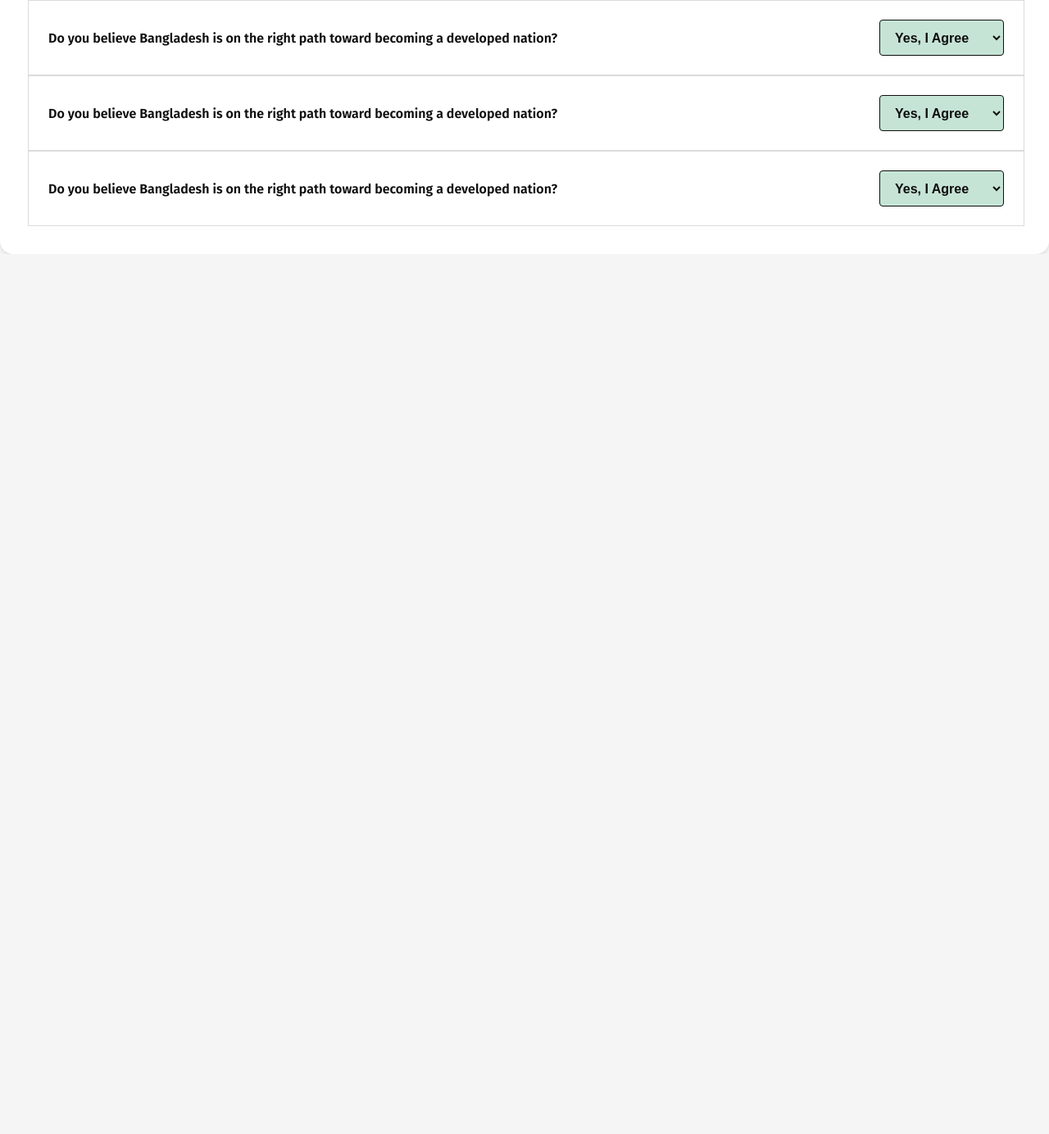
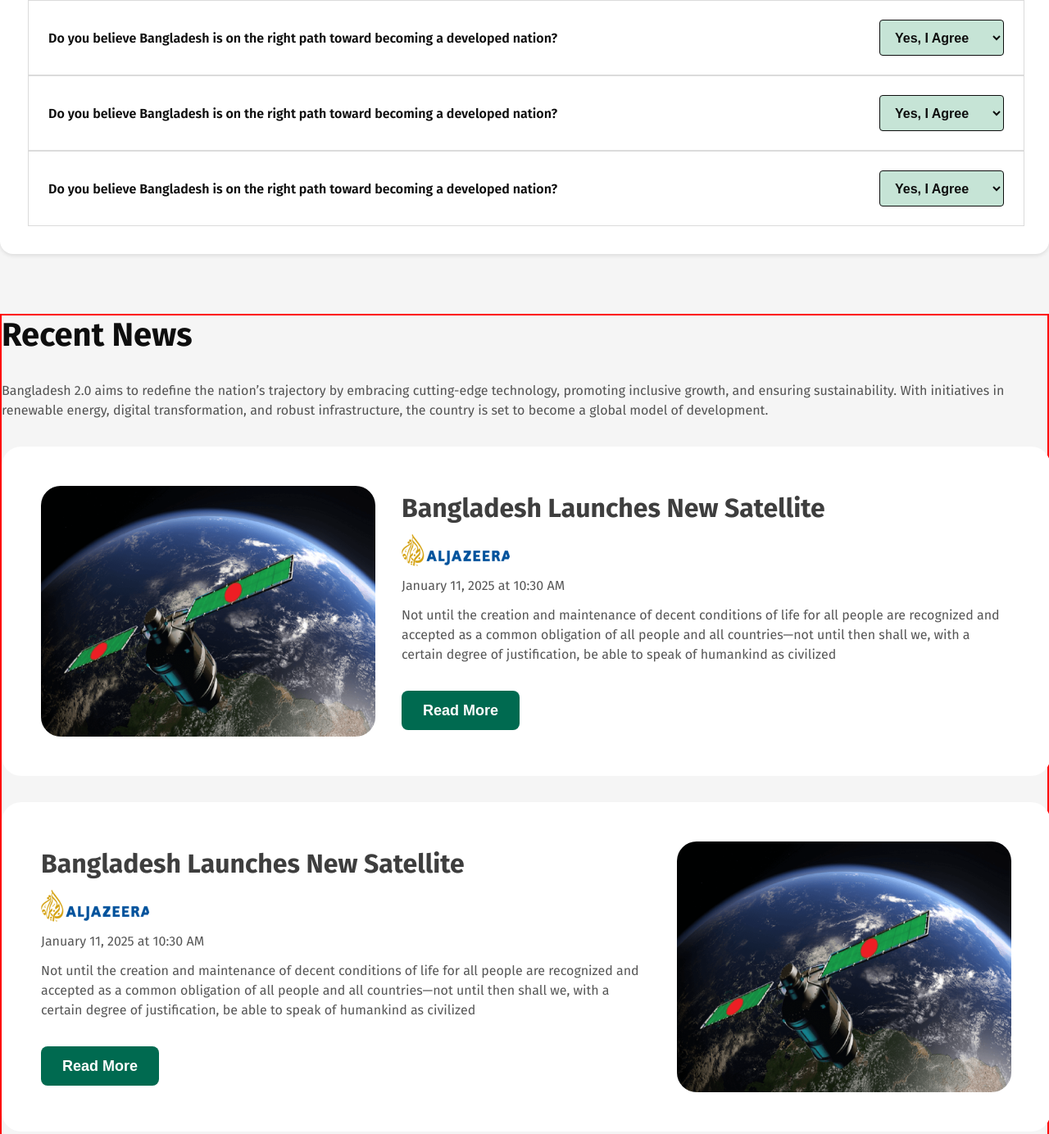
Before and after one commit to sourav-cse-dev/bangladesh, a plain HTML site: page index.html in a window 1280 px wide. Shown: the part 2187-3571 px from the top of the page at 82% size. Before the commit the page ends 2497 px from the top, so only its background shows below. Drawn offline with Linux system fonts and the light colour scheme.

Commit message:
news section completed

```diff
--- a/index.html
+++ b/index.html
@@ -146,6 +146,57 @@
         </div>
       </section>
       <!-- opinion section ends here -->
+
+      <!-- news section starts here -->
+      <section class="news-container">
+        <h5>Recent News</h5>
+        <p>
+          Bangladesh 2.0 aims to redefine the nation’s trajectory by embracing cutting-edge technology, promoting inclusive growth, and ensuring sustainability. With initiatives in renewable energy, digital transformation, and robust infrastructure,
+          the country is set to become a global model of development.
+        </p>
+        <div class="news-card">
+          <img src="./assets/satelite.png" alt="Satelite Image" />
+          <div class="news-card-content">
+            <h6>Bangladesh Launches New Satellite</h6>
+            <img src="./assets/al-jazeera.png" alt="Al-Jazeera" />
+            <time datetime="2025-01-11T10:30:00">January 11, 2025 at 10:30 AM</time>
+            <p>
+              Not until the creation and maintenance of decent conditions of life for all people are recognized and accepted as a common obligation of all people and all countries—not until then shall we, with a certain degree of justification, be
+              able to speak of humankind as civilized
+            </p>
+            <button>Read More</button>
+          </div>
+        </div>
+
+        <div class="news-card">
+          <div class="news-card-content">
+            <h6>Bangladesh Launches New Satellite</h6>
+            <img src="./assets/al-jazeera.png" alt="Al-Jazeera" />
+            <time datetime="2025-01-11T10:30:00">January 11, 2025 at 10:30 AM</time>
+            <p>
+              Not until the creation and maintenance of decent conditions of life for all people are recognized and accepted as a common obligation of all people and all countries—not until then shall we, with a certain degree of justification, be
+              able to speak of humankind as civilized
+            </p>
+            <button>Read More</button>
+          </div>
+          <img src="./assets/satelite.png" alt="Satelite Image" />
+        </div>
+
+        <div class="news-card">
+          <img src="./assets/satelite.png" alt="Satelite Image" />
+          <div class="news-card-content">
+            <h6>Bangladesh Launches New Satellite</h6>
+            <img src="./assets/al-jazeera.png" alt="Al-Jazeera" />
+            <time datetime="2025-01-11T10:30:00">January 11, 2025 at 10:30 AM</time>
+            <p>
+              Not until the creation and maintenance of decent conditions of life for all people are recognized and accepted as a common obligation of all people and all countries—not until then shall we, with a certain degree of justification, be
+              able to speak of humankind as civilized
+            </p>
+            <button>Read More</button>
+          </div>
+        </div>
+      </section>
+      <!-- news section ends here -->
     </main>
   </body>
 </html>
--- a/style.css
+++ b/style.css
@@ -523,3 +523,121 @@ header img {
   cursor: pointer;
 }
 /* opinion section ends here */
+
+/* news section styles starts here */
+.news-container {
+  border: 2px solid red;
+  width: 1280px;
+  height: 1406px;
+  margin: 0 auto;
+  margin-top: 80px;
+  display: flex;
+  flex-direction: column;
+  justify-content: flex-start;
+  align-items: flex-start;
+  gap: 32px;
+  padding: 0px;
+}
+
+.news-container h5 {
+  color: rgb(14, 14, 14);
+  font-size: 40px;
+  font-weight: 700;
+  line-height: 48px;
+  letter-spacing: 0%;
+  text-align: left;
+}
+
+.news-container p {
+  color: rgba(14, 14, 14, 0.7);
+  font-size: 16px;
+  font-weight: 400;
+  line-height: 24px;
+  letter-spacing: 0%;
+  text-align: left;
+}
+
+.news-card {
+  width: 1280px;
+  height: 402px;
+  padding: 48px;
+  border-radius: 24px;
+  background: white;
+
+  display: flex;
+  flex-direction: row;
+  justify-content: flex-start;
+  align-items: center;
+  gap: 32px;
+}
+
+.news-card img {
+  width: 408px;
+  height: 306px;
+  border-radius: 24px;
+}
+
+.news-card-content {
+  width: 744px;
+  height: 290px;
+  display: flex;
+  flex-direction: column;
+  justify-content: flex-start;
+  align-items: flex-start;
+  padding: 0px;
+}
+
+.news-card-content h6 {
+  color: rgba(14, 14, 14, 0.8);
+  font-size: 32px;
+  font-weight: 700;
+  line-height: 38px;
+  letter-spacing: 0%;
+  text-align: left;
+}
+
+.news-card-content img {
+  width: 134px;
+  height: 40px;
+  margin-top: 12px;
+}
+
+.news-card-content time {
+  margin-top: 12px;
+  color: rgba(14, 14, 14, 0.7);
+  font-size: 16px;
+  font-weight: 400;
+  line-height: 24px;
+  letter-spacing: 0%;
+  text-align: left;
+}
+
+.news-card-content p {
+  margin-top: 12px;
+  color: rgba(14, 14, 14, 0.7);
+  font-size: 16px;
+  font-weight: 400;
+  line-height: 24px;
+  letter-spacing: 0%;
+  text-align: left;
+}
+
+.news-card-content button {
+  margin-top: 32px;
+  padding: 13px 26px;
+  border-radius: 8px;
+  border: none;
+  background: rgb(0, 106, 80);
+  color: rgb(255, 255, 255);
+  font-size: 18px;
+  font-weight: 600;
+  line-height: 22px;
+  letter-spacing: 0%;
+  text-align: left;
+}
+
+.news-card-content button:hover {
+  background-color: #81c784;
+  cursor: pointer;
+}
+/* news section styles ends here */
```
